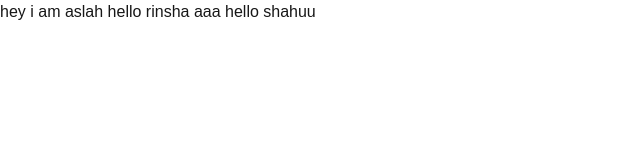
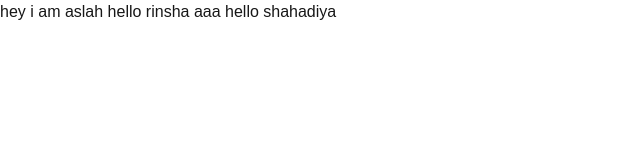
Before and after one commit to Aslah7070/exam_platform, a Next.js app: page / in a window 1280 px wide. Shown: the top 160 px of the page, without its empty margins (0-640 px from the left). Built offline with nearby package versions, Linux system fonts and the light colour scheme.

Commit message:
setup the name

```diff
--- a/src/app/page.tsx
+++ b/src/app/page.tsx
@@ -5,7 +5,7 @@ export default function Home() {
     <h1>
       hey i am aslah
       hello rinsha aaa
-      hello shahuu
+      hello shahadiya
     </h1>
   );
 }
```
